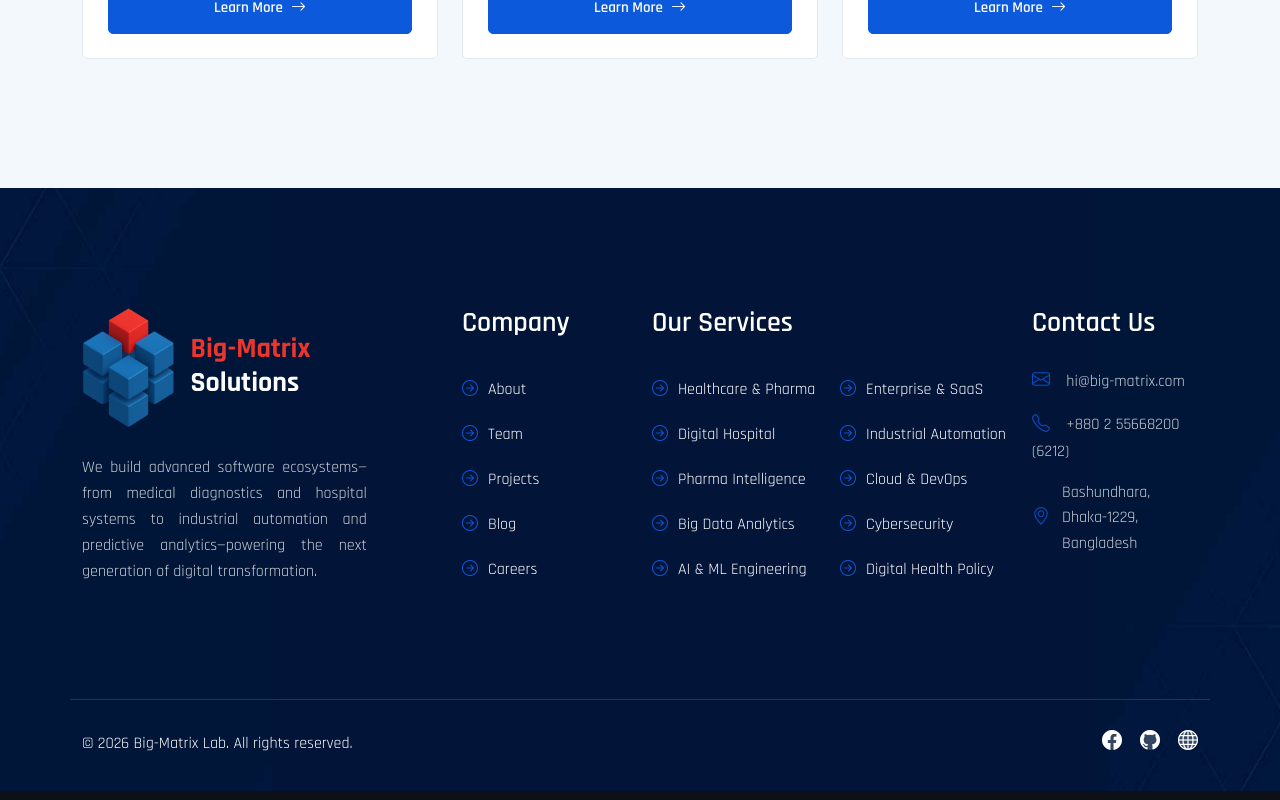
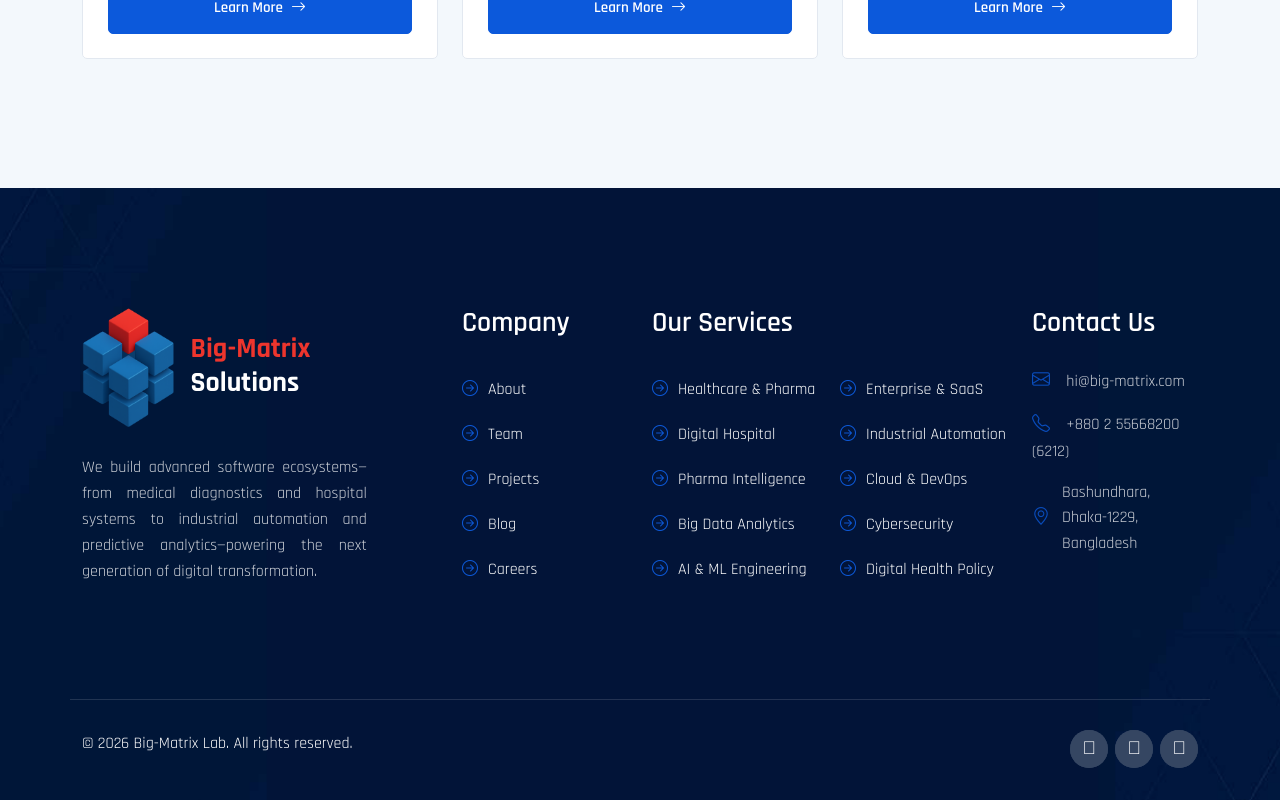
Before and after one commit to BigMatrixLab/Big-Matrix-Solutions, a React (Vite) app: page / in a window 1280 px wide. Shown: the part 6352-7152 px from the top of the page. Built offline with nearby package versions, Linux system fonts and the light colour scheme.

Commit message:
feat: Add Font Awesome icons and styles for footer social links

```diff
--- a/package.json
+++ b/package.json
@@ -11,6 +11,7 @@
   },
   "dependencies": {
     "@dotlottie/react-player": "^1.6.19",
+    "@fortawesome/fontawesome-free": "^7.2.0",
     "react": "^18.3.1",
     "react-countup": "^6.5.3",
     "react-dom": "^18.3.1",
--- a/src/components/FooterArea.jsx
+++ b/src/components/FooterArea.jsx
@@ -83,9 +83,9 @@ const FooterArea = () => {
                             <div className="col-lg-6 col-md-6">
                                 <div className="footer-botton-social-icon">
                                     <ul>
-                                        <li><a href="https://www.facebook.com/profile.php?id=61566031568599" target="_blank" rel="noopener noreferrer"><i className="bi bi-facebook"></i></a></li>
-                                        <li><a href="https://github.com/BigMatrixLab" target="_blank" rel="noopener noreferrer"><i className="bi bi-github"></i></a></li>
-                                        <li><a href="https://big-matrix.com" target="_blank" rel="noopener noreferrer"><i className="bi bi-globe"></i></a></li>
+                                        <li><a href="https://www.facebook.com/profile.php?id=61566031568599" target="_blank" rel="noopener noreferrer"><i className="fab fa-facebook-f"></i></a></li>
+                                        <li><a href="https://github.com/BigMatrixLab" target="_blank" rel="noopener noreferrer"><i className="fab fa-github"></i></a></li>
+                                        <li><a href="https://big-matrix.com" target="_blank" rel="noopener noreferrer"><i className="fas fa-globe"></i></a></li>
                                     </ul>
                                 </div>
                             </div>
--- a/src/index.css
+++ b/src/index.css
@@ -256,3 +256,69 @@ body.loaded .loader-wrapper {
     gap: 40px;
   }
 }
+
+/* ============================================
+   FOOTER SOCIAL ICONS STYLES
+   ============================================ */
+
+.footer-botton-social-icon ul {
+  display: flex;
+  justify-content: center;
+  gap: 0;
+  flex-wrap: wrap;
+  padding: 0;
+  margin: 0;
+  list-style: none;
+}
+
+@media (min-width: 768px) {
+  .footer-botton-social-icon ul {
+    justify-content: flex-end;
+  }
+}
+
+.footer-botton-social-icon ul li {
+  display: inline-block;
+}
+
+.footer-botton-social-icon ul li a {
+  background: #354662;
+  width: 38px;
+  height: 38px;
+  border-radius: 50%;
+  color: #fff;
+  margin-left: 7px;
+  transition: 0.5s;
+  display: inline-flex;
+  align-items: center;
+  justify-content: center;
+  text-decoration: none;
+}
+
+.footer-botton-social-icon ul li a i {
+  font-size: 18px;
+  line-height: 1;
+  vertical-align: middle;
+  font-style: normal;
+  font-variant: normal;
+  text-rendering: auto;
+  -webkit-font-smoothing: antialiased;
+}
+
+/* Ensure Font Awesome icons display */
+.fab, .fas {
+  font-family: 'Font Awesome 6 Free', 'Font Awesome 5 Free', 'Font Awesome 5 Brands', 'FontAwesome';
+  font-weight: 900;
+  display: inline-block;
+}
+
+.fab {
+  font-family: 'Font Awesome 6 Brands', 'Font Awesome 5 Brands', 'FontAwesome';
+  font-weight: 400;
+}
+
+.footer-botton-social-icon ul li a:hover {
+  background: #004CD7;
+  color: #fff;
+  transform: translateY(-3px);
+}
--- a/src/main.jsx
+++ b/src/main.jsx
@@ -7,6 +7,9 @@ import './index.css'
 import './assets/css/style.css'
 import './assets/css/responsive.css'
 import './assets/css/coustom-animation.css'
+import '@fortawesome/fontawesome-free/css/fontawesome.css'
+import '@fortawesome/fontawesome-free/css/brands.css'
+import '@fortawesome/fontawesome-free/css/solid.css'
 
 ReactDOM.createRoot(document.getElementById('root')).render(
   <React.StrictMode>
```
Also changed, not shown: src/assets/css/style.css, 1 other file (tests, documents, lock files or other folders).
